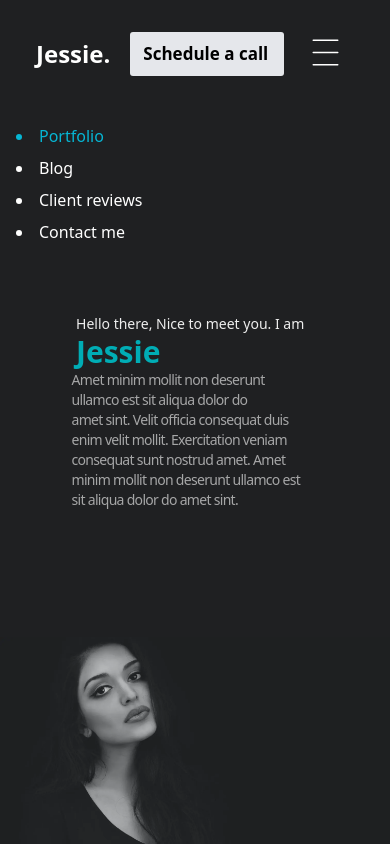
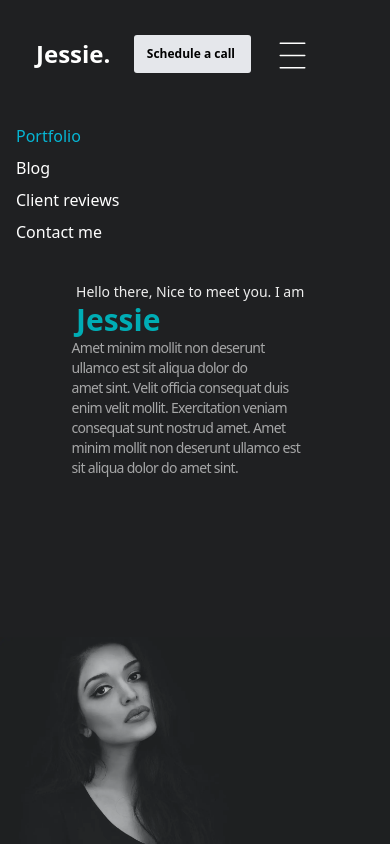
Before and after one commit to shoaibahmed2/react-tailwindfrontend, a React (Create React App) app: page / in a window 390 px wide. Both pictures are taken after a click on the element "Schedule a call". Shown: the top 844 px of the page. Built offline with nearby package versions, Linux system fonts and the light colour scheme.

Commit message:
fixed error

```diff
--- a/src/components/body.jsx
+++ b/src/components/body.jsx
@@ -9,10 +9,11 @@ const Body = () => {
   return (
     <div className="overflow-x-hidden overflow-y-hidden      ">
       <div
-        className="flex flex-col sm:flex-row pt-[151px] gap-[0%] bg-no-repeat bg-cover bg-center bg-[#1F2022] w-[100%] h-[982px]"
+        className="flex flex-col sm:flex-row sm:pt-[160px]   bg-no-repeat bg-cover bg-center bg-[#1F2022] w-[100%] h-[982px]"
         style={{
           backgroundImage: `url(${Lady})`,
           backgroundSize: "contain",
+          backgroundPosition: "center",
         }}
       >
         <div className="flex flex-col w-full sm:w-[50%] pt-[308px]   pl-[68px] gap-[38%] order-2 sm:order-1   ">
@@ -31,10 +32,13 @@ const Body = () => {
             </div>
           </div>
         </div>
-        <div className="text-white max-sm:mt-[-25%]  flex flex-col w-full sm:w-[50%] max-sm:justify-start gap-[280px] justify-center items-center lg:items-start order-1 sm:order-2 max-sm:pt[10px]  ">
-          <div>
-            <p className="font-Poppins max-sm:ml-[-15%]   text-[#EEEEEE] font-medium  ">
-              <span className="max-sm:pl-[30%] max-sm:flex   max-sm:text-sm   ">
+        <div
+          className="text-white    flex flex-col w-full sm:w-[50%] max-sm:justify-start gap-[390px]
+        justify-center items-center lg:items-start order-1 sm:order-2   "
+        >
+          <div className="">
+            <p className="font-Poppins max-sm:ml-[-15%]   text-[#EEEEEE] font-medium    ">
+              <span className="max-sm:pl-[30%] max-sm:flex   max-sm:text-sm max-md:pt-[5%]   ">
                 Hello there, Nice to meet you. I am <br />
               </span>
 
@@ -52,7 +56,7 @@ const Body = () => {
               </span>
             </p>
           </div>
-          <div className="w-[100%] max-lg:w-[400px] max-md:w-[250px]  max-sm:mr-[80px] max-sm:m-t[40%] ">
+          <div className="w-[100%] max-lg:w-[400px] max-md:w-[250px]  max-sm:mr-[10px] max-sm:m-t[40%] ">
             <div className="flex justify-between mr-5 mb-4 font-bold  ">
               <h1 className="text-white text-xl max-sm:pt-[25%] max-sm:pr-10  ">
                 Latest Shots
--- a/src/components/header.jsx
+++ b/src/components/header.jsx
@@ -25,13 +25,20 @@ const Header = () => {
             <button>Contact me</button>
           </li>
         </div>
-        <div className=" max-sm:hidden   ">
-          <button className="bg-gray-200 rounded-[3px] py-[16px] px-[16px] text-lg  max-sm:text-[17px] whitespace-nowrap  max-sm:pl-[13px]   text-black font-bold max-sm:py-[8px] max-sm:mr-[4px]       ">
+        <div className=" max-md:hidden   ">
+          <button
+            className="bg-gray-200 rounded-[3px]  lg:text-lg  max-sm:text-[17px] md:text-[15px]
+
+               whitespace-nowrap    text-black font-bold       px-[16px] py-[16px]  "
+          >
             Schedule a call
           </button>
         </div>
-        <div className="sm:hidden flex " onClick={() => setToggle(!toggle)}>
-          <button className="bg-gray-200 rounded-[3px] py-[16px] px-[16px] text-lg    max-sm:text-[17px] whitespace-nowrap  max-sm:pl-[13px]   text-black font-bold max-sm:py-[8px] max-sm:mr-[4px]       ">
+        <div className="md:hidden flex " onClick={() => setToggle(!toggle)}>
+          <button
+            className="bg-gray-200 rounded-[3px] py-[16px] px-[16px] text-lg    max-sm:text-[12px] whitespace-nowrap
+          max-sm:pl-[13px]   text-black font-bold max-sm:py-[5px] max-sm:mr-[4px]  max-md:mr-10 max-md:py-[10px]     "
+          >
             Schedule a call
           </button>
           <CiMenuBurger
@@ -42,7 +49,7 @@ const Header = () => {
       </div>
       <div>
         {toggle && (
-          <div className="sm:hidden   bg-[#1F2022] text-white font-Josefin Sans flex flex-col space-y-2 p-4    ">
+          <div className="sm:hidden   list-none   bg-[#1F2022] text-white font-Josefin Sans flex flex-col space-y-2 p-4    ">
             <li className="text-cyan-500  ">
               <button>Portfolio</button>
             </li>
--- a/src/components/slider.jsx
+++ b/src/components/slider.jsx
@@ -72,7 +72,7 @@ const MyFun = () => {
           </h3>
         </div>
       </Slider>
-      <div className="flex gap-[33.5px] pt-[26.12px]">
+      <div className="flex gap-[33.5px] pt-[26.12px] max-sm:pl-[55px] ">
         <button onClick={() => slider?.current?.slickPrev()}>
           <img src={leftfacearrow} alt="" />
         </button>
@@ -85,71 +85,3 @@ const MyFun = () => {
 };
 
 export default MyFun;
-
-// import "slick-carousel/slick/slick.css";
-// import "slick-carousel/slick/slick-theme.css";
-// import React, { useRef } from "react";
-// import Slider from "react-slick";
-// import Img1 from "../../src/images/image1.png";
-// import Img2 from "../../src/images/image2.png";
-// import Img3 from "../../src/images/image3.png";
-// import leftfacearrow from "../../src/images/leftfacearrow.svg";
-// import rightfacearrow from "../../src/images/rightfacearrow.svg";
-
-// const MyFun = () => {
-//   const slider = useRef(null);
-
-//   const NextArrow = ({ onClick }) => {
-//     return (
-//       <button className="next-arrow" onClick={onClick}>
-//         <img src={rightfacearrow} alt="" />
-//       </button>
-//     );
-//   };
-
-//   const PrevArrow = ({ onClick }) => {
-//     return (
-//       <button className="prev-arrow" onClick={onClick}>
-//         <img src={leftfacearrow} alt="" />
-//       </button>
-//     );
-//   };
-
-//   const settings = {
-//     dots: false,
-//     infinite: true,
-//     speed: 500,
-//     slidesToShow: 3,
-//     slidesToScroll: 1,
-//     nextArrow: <NextArrow />,
-//     prevArrow: <PrevArrow />,
-//     responsive: [
-//       {
-//         breakpoint: 1100,
-//         settings: {
-//           slidesToShow: 2,
-//           slidesToScroll: 2,
-//           infinite: true,
-//           dots: true,
-//         },
-//       },
-//       {
-//         breakpoint: 768,
-//         settings: {
-//           slidesToShow: 1,
-//           slidesToScroll: 1,
-//         },
-//       },
-//     ],
-//   };
-
-//   return (
-//     <div className=" ">
-//       <Slider ref={slider} {...settings}>
-//         {/* Your slider content */}
-//       </Slider>
-//     </div>
-//   );
-// };
-
-// export default MyFun;
```
